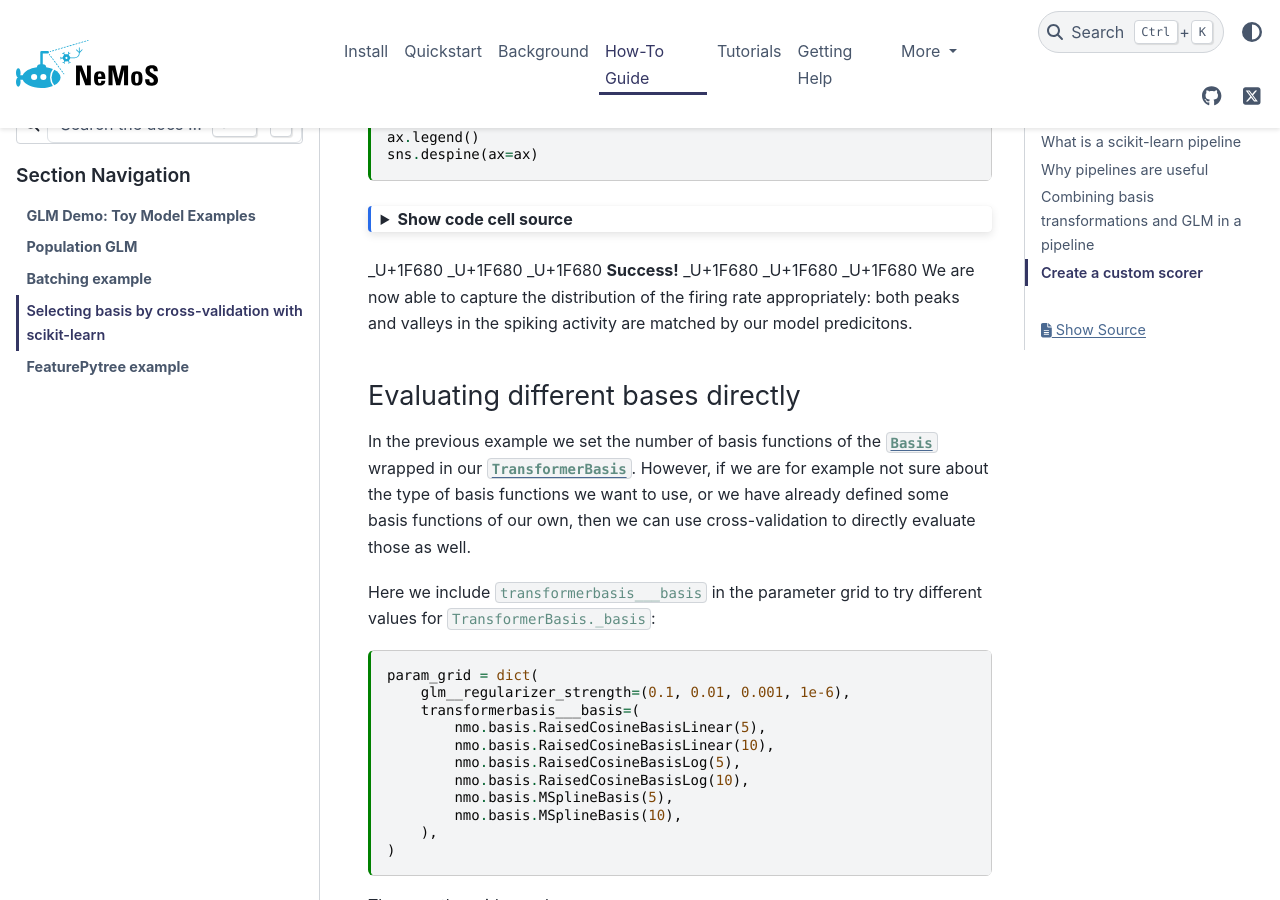
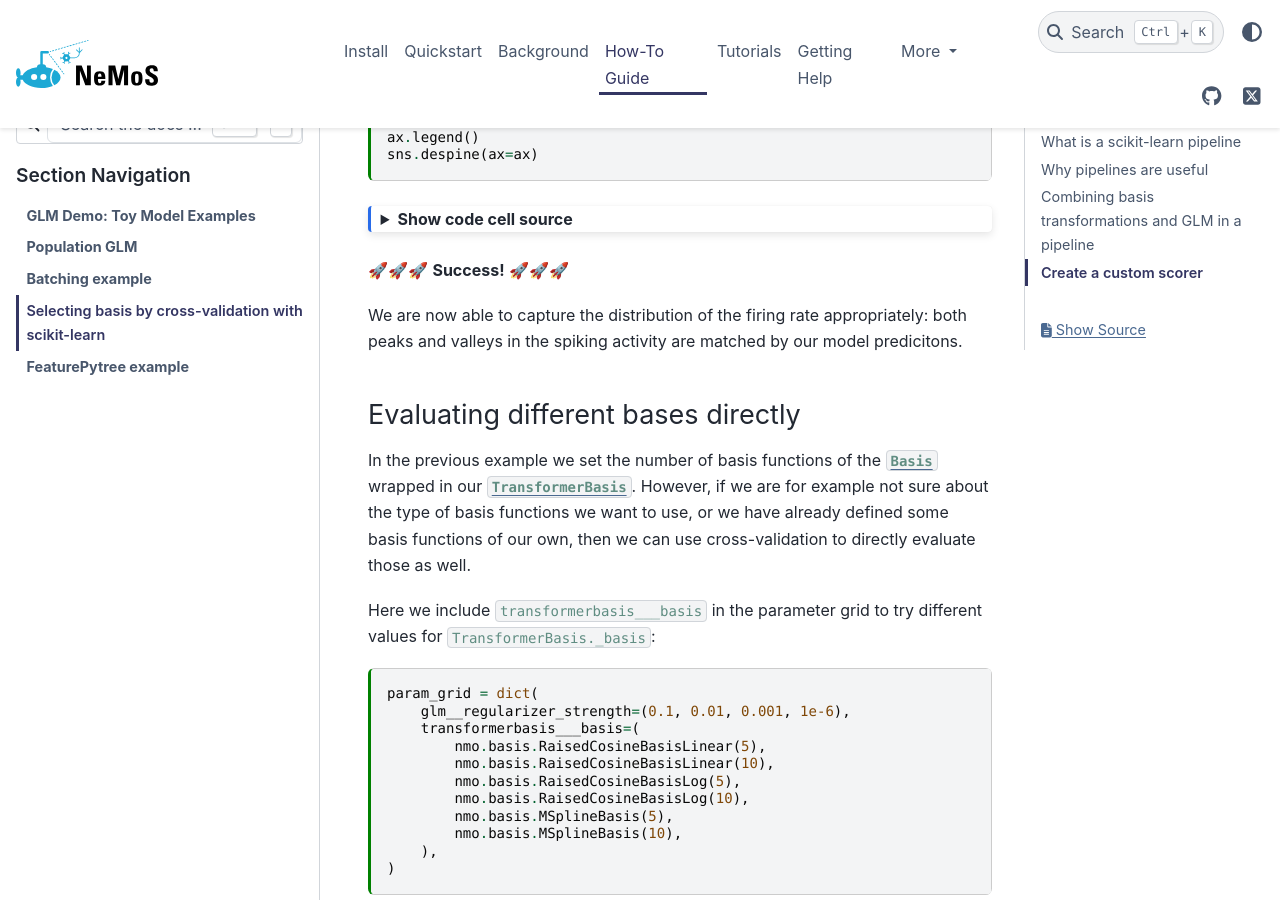
Before and after one commit to flatironinstitute/nemos, a Sphinx documentation site: the page built from docs/how_to_guide/plot_05_sklearn_pipeline_cv_demo.md, in a window 1280 px wide and 900 px high, scrolled down 7839 px. Built offline with Sphinx 7.4.7 and the PyData theme 0.15.4, drawn with Linux system fonts in a browser that asks for light colours.

Commit message:
fixed emojis

````diff
--- a/docs/how_to_guide/plot_05_sklearn_pipeline_cv_demo.md
+++ b/docs/how_to_guide/plot_05_sklearn_pipeline_cv_demo.md
@@ -438,7 +438,8 @@
   fig.savefig(path / "plot_05_sklearn_pipeline_cv_demo.svg")
 ```
 
-_U+1F680 _U+1F680 _U+1F680 **Success!** _U+1F680 _U+1F680 _U+1F680
+&#x1F680;&#x1F680;&#x1F680; **Success!** &#x1F680;&#x1F680;&#x1F680;
+
 We are now able to capture the distribution of the firing rate appropriately: both peaks and valleys in the spiking activity are matched by our model predicitons.
 
 ### Evaluating different bases directly
````
Also changed, not shown: docs/tutorials/plot_01_current_injection.md (+7 -7 lines).
